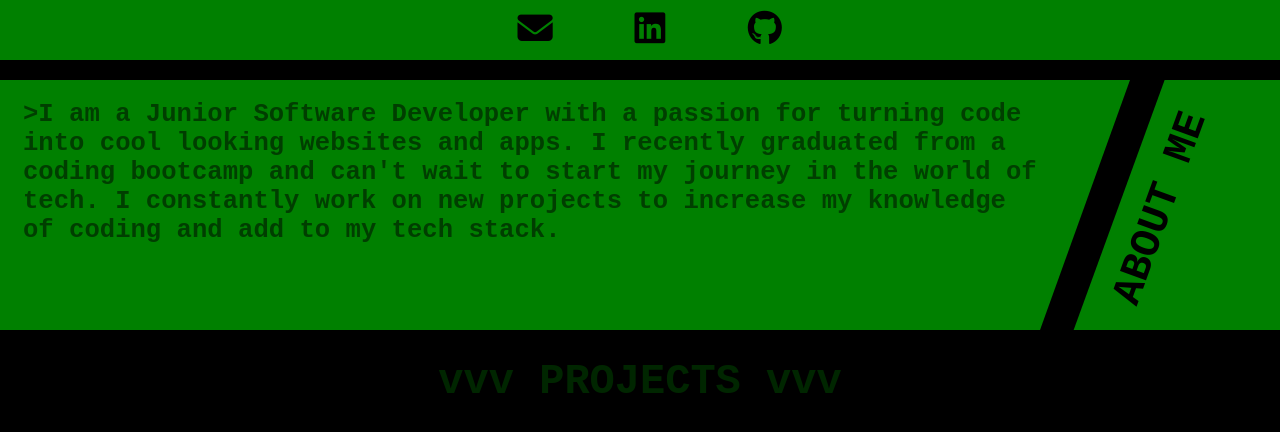
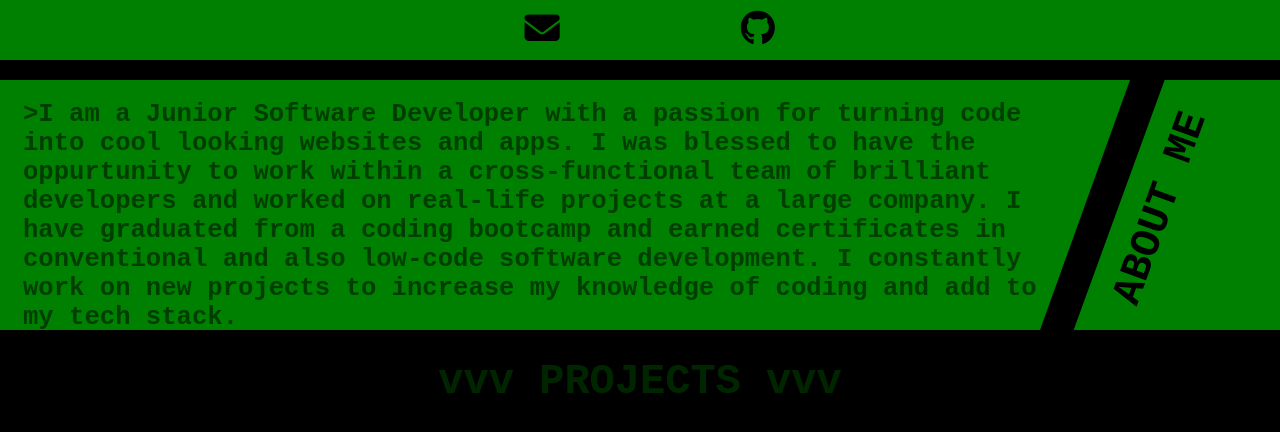
Before and after one commit to Amir-Rsh/Portfolio-attempt, a React (Vite) app: page /home in a window 1280 px wide. Shown: the top 432 px of the page. Built offline with nearby package versions, Linux system fonts and the light colour scheme.

Commit message:
updated links

```diff
--- a/src/components/HomePage.jsx
+++ b/src/components/HomePage.jsx
@@ -41,20 +41,6 @@ export default function HomePage() {
         </Link>
         <Link
           style={{ textDecoration: "none", color: "black" }}
-          to="https://www.linkedin.com/in/amir-rashidinia"
-          target="_blank"
-        >
-          <i
-            style={{
-              transform: "scale(2.2)",
-              marginTop: "10px",
-              cursor: "pointer",
-            }}
-            className="fa-brands fa-linkedin"
-          ></i>
-        </Link>
-        <Link
-          style={{ textDecoration: "none", color: "black" }}
           to="https://github.com/Amir-Rsh"
           target="_blank"
         >
@@ -73,10 +59,13 @@ export default function HomePage() {
         <div className="trapezoid1">
           <p id="aboutMeText">
             {">"}I am a Junior Software Developer with a passion for turning
-            code into cool looking websites and apps. I recently graduated from
-            a coding bootcamp and can't wait to start my journey in the world of
-            tech. I constantly work on new projects to increase my knowledge of
-            coding and add to my tech stack.
+            code into cool looking websites and apps. I was blessed to have the
+            oppurtunity to work within a cross-functional team of brilliant
+            developers and worked on real-life projects at a large company. I
+            have graduated from a coding bootcamp and earned certificates in
+            conventional and also low-code software development. I constantly
+            work on new projects to increase my knowledge of coding and add to
+            my tech stack.
           </p>
         </div>
         <div id="bisect">
@@ -309,39 +298,7 @@ export default function HomePage() {
             </Link>
           </p>
         </div>
-        {/* <div id="projectNews">CLIENT PORTFOLIO</div>
-        <div id="newsInfo">
-          <p style={{ textAlign: "center" }}>
-            Netlify <br />
-            TypeScript <br />
-            React <br /> GitHub <br />
-            <Link
-              to="https://github.com/Amir-Rsh/yas-portfolio"
-              target="_blank"
-            >
-              <button id="newsLeftButton">GitHub Code</button>
-            </Link>
-          </p>
-          <img
-            id="newsImage"
-            src={yasImage}
-            alt=""
-            height="390px"
-            style={{ margin: "auto" }}
-          />
-          <p style={{ textAlign: "center" }}>
-            Node js <br />
-            HTML
-            <br />
-            Vanilla CSS
-            <br />
-            Namecheap
-            <br />
-            <Link to="https://yas-yazdanian.net/" target="_blank">
-              <button id="newsRightButton">Project Page</button>
-            </Link>
-          </p>
-        </div> */}
+
         <div id="projectNews">3D PETFINDER</div>
         <div id="newsInfo">
           <p style={{ textAlign: "center" }}>
@@ -368,10 +325,7 @@ export default function HomePage() {
             <br />
             Node js
             <br />
-            <Link
-              to="https://master.d3m0it9z81slrf.amplifyapp.com"
-              target="_blank"
-            >
+            <Link to="https://petforlove.netlify.app/" target="_blank">
               <button id="newsRightButton">Project Page</button>
             </Link>
           </p>
--- a/src/components/IntroPage.jsx
+++ b/src/components/IntroPage.jsx
@@ -34,16 +34,16 @@ export default function IntroPage() {
         <Link
           className="logos"
           style={{ textDecoration: "none", color: "green" }}
-          to="https://www.linkedin.com/in/amir-rashidinia"
+          to="mailto:amirrashidinia93@gmail.com"
           target="_blank"
         >
           <i
             style={{
               transform: "scale(5)",
-              marginRight: "10px",
+              marginTop: "10px",
               cursor: "pointer",
             }}
-            className="fa-brands fa-linkedin"
+            className="fa-solid fa-envelope"
           ></i>
         </Link>
 
```
